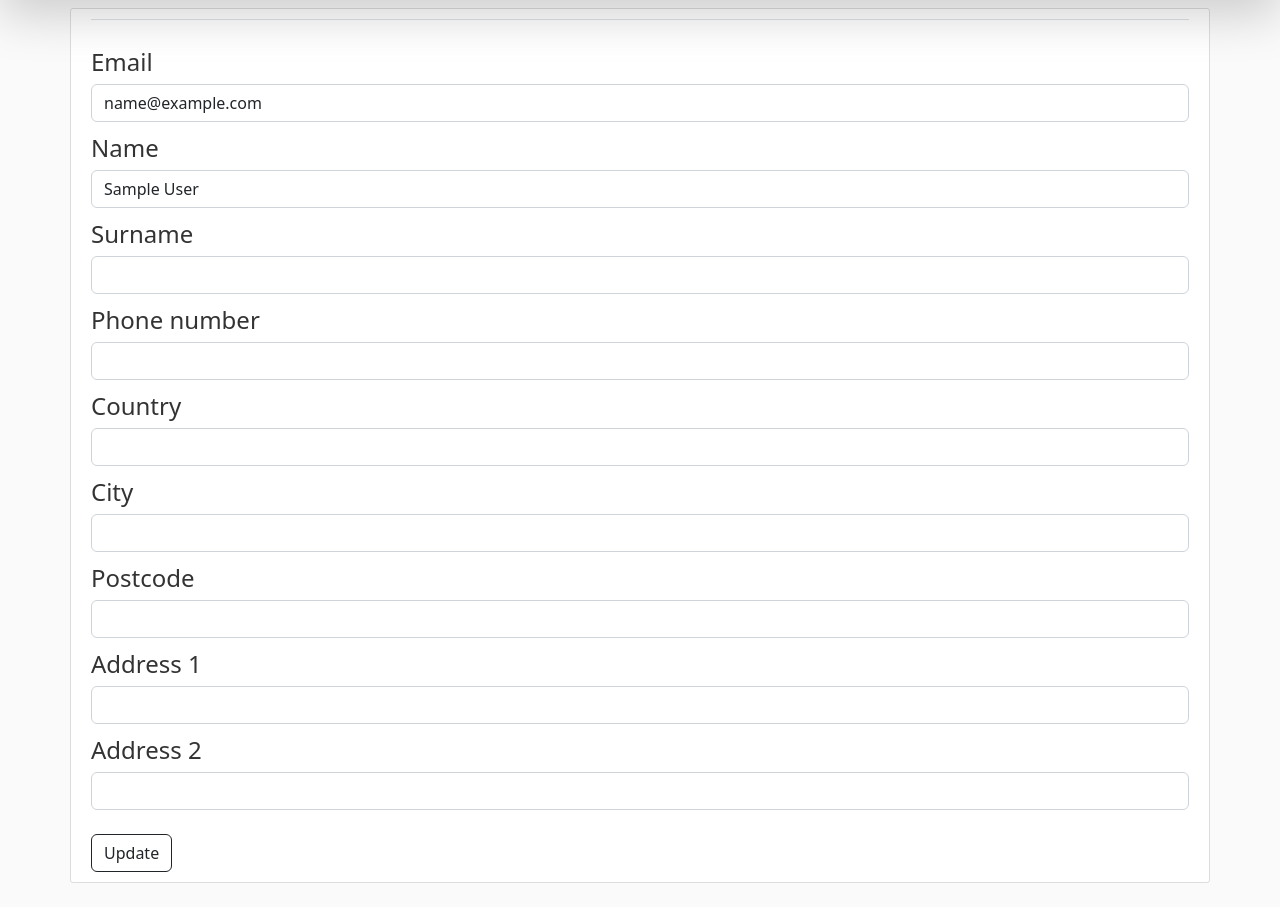
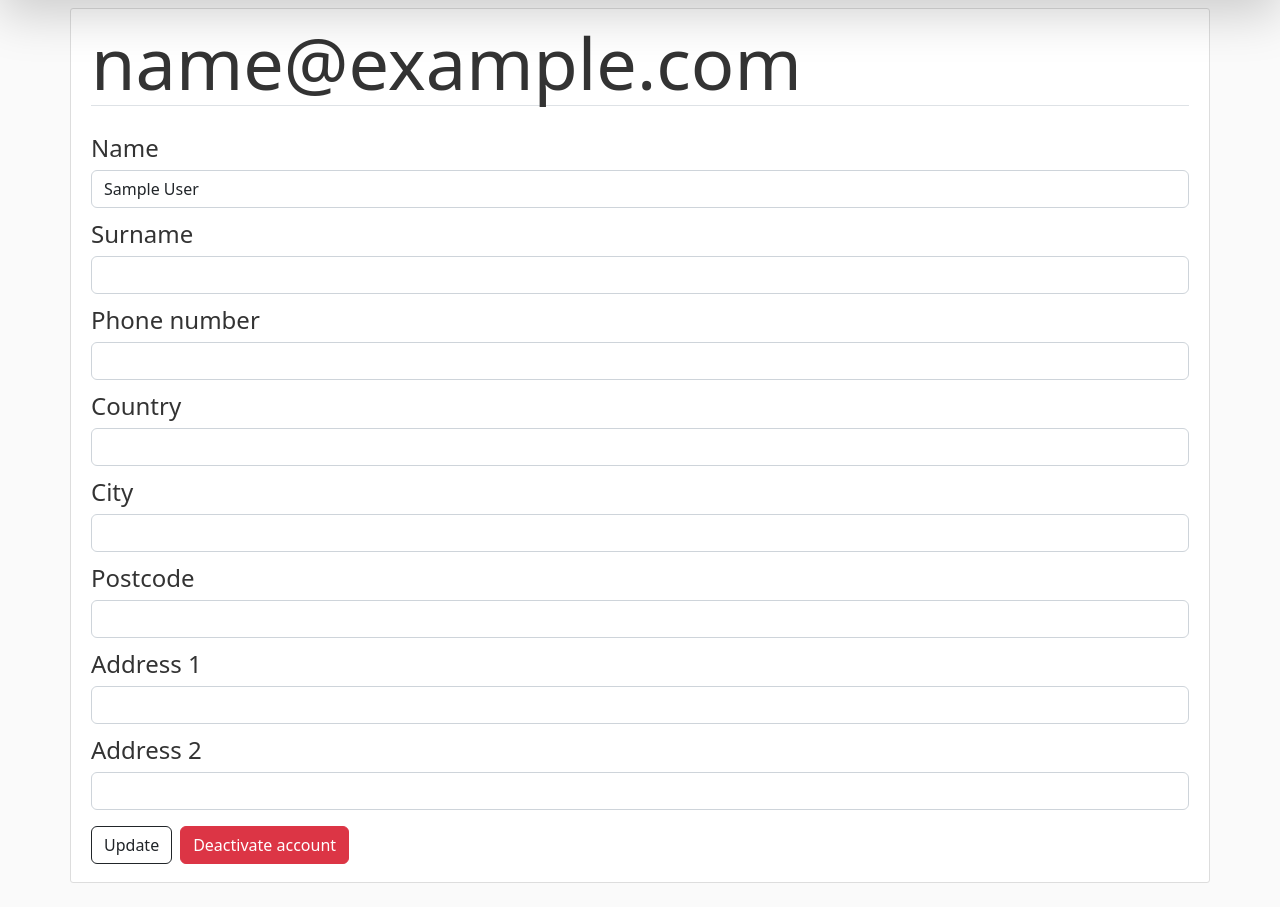
Before and after one commit to noel-ellis/ecommerce_website, a Django app: page /settings/ in a window 1280 px wide. Shown: the part 76-983 px from the top of the page. Run offline with Django 4.2, Linux system fonts and the light colour scheme; the visitor is signed in with stand-in values (Sample User, id 1).

Commit message:
added ability to deactivate your account

```diff
--- a/cart/cart.py
+++ b/cart/cart.py
@@ -8,6 +8,7 @@ class Cart:
         self.session = request.session
         if 'userdata' not in self.session:
             self.total_qty = 0
+
             self.total_price = 0
             self.cart = self.session['userdata'] = {}
             return
@@ -15,6 +16,8 @@ class Cart:
 
         if self.cart:
             self.total_price = self.count_total_price()
+            return
+        self.total_price = 0
 
     def add(self, product: Product, product_qty: int):
         product_id = str(product.id)
--- a/cart/templates/cart/summary.html
+++ b/cart/templates/cart/summary.html
@@ -45,7 +45,7 @@
     </div>
     <div class="d-flex flex-row justify-content-center align-items-center fixed-bottom bg-white shadow-lg px-5">
         <div class="d-flex align-items-cente mx-5">
-            <a id='cart-total-price' class="text-decoration-none text-dark fs-3" href="#">${{ cart.total }}</a>
+            <a id='cart-total-price' class="text-decoration-none text-dark fs-3" href="#">${{ cart.total_price }}</a>
         </div>
         <div class="flex-grow-1">
             <a class="w-100 btn btn-lg btn-dark my-2" type="button" href="{% url 'cart:checkout' %}">Checkout</a>
--- a/store/templates/store/base.html
+++ b/store/templates/store/base.html
@@ -62,7 +62,7 @@
                             </a>
 
                             <ul class="dropdown-menu dropdown-menu-end mt-2 my-auto">
-                                <li><h6 class="dropdown-header">{{ user.username }}</h6></li>
+                                <li><h6 class="dropdown-header">{{ user.email }}</h6></li>
                                 {% if perms.store.create_product %}
                                     <li><a class="dropdown-item" href="{% url 'store:collection-create' %}">Add collection</a></li>
                                     <li><a class="dropdown-item" href="{% url 'store:product-create' %}">Add product</a></li>
@@ -179,7 +179,7 @@
                             {% if not cart %}
                                 <p id="offcanvas-cart-total-price" class="text-end">$0</p>
                             {% else %}
-                                <p id="offcanvas-cart-total-price" class="text-end">${{ cart.total }}</p>
+                                <p id="offcanvas-cart-total-price" class="text-end">${{ cart.total_price }}</p>
                             {% endif %}
                         </div>
                     </div>
--- a/users/forms.py
+++ b/users/forms.py
@@ -31,7 +31,6 @@ class UserLoginForm(AuthenticationForm):
 
 
 class UserUpdateForm(forms.ModelForm):
-    email = forms.EmailField(label="Email")
     name = forms.CharField(label="Name")
     surname = forms.CharField(label="Surname")
     phone_number = forms.CharField(label="Phone number")
@@ -43,13 +42,10 @@ class UserUpdateForm(forms.ModelForm):
 
     class Meta:
         model = UserBase
-        fields = ['email', 'name', 'surname', 'phone_number', 'country', 'city', 'postcode', 'address_1', 'address_2']
+        fields = ['name', 'surname', 'phone_number', 'country', 'city', 'postcode', 'address_1', 'address_2']
 
     def __init__(self, *args, **kwargs):
         super().__init__(*args, **kwargs)
-        self.fields['email'].widget.attrs.update(
-            {'class': 'form-control mb-2', 'type': 'email'}
-        )
         self.fields['name'].widget.attrs.update(
             {'class': 'form-control mb-2'}
         )
--- a/users/templates/users/settings.html
+++ b/users/templates/users/settings.html
@@ -5,7 +5,7 @@
             {% csrf_token %}
             <fieldset class="form-group">
                 <legend class="border-bottom mb-4 display-2">
-                    <strong>{{ user.username }}</strong>
+                    <strong>{{ user.email }}</strong>
                 </legend>
                 {% for input in form %}
                     <p class='fs-4 mb-1'>{{ input.label }}</p>
@@ -13,8 +13,28 @@
                 {% endfor %}
 
             </fieldset>
-            <div class="form-group">
-                <button class="btn btn-outline-dark mt-3" type="submit>">Update</button>
+            <div class="d-flex flex-row my-2">
+                <button class="btn btn-outline-dark me-2" type="submit>">Update</button>
+                <!-- Button trigger modal -->
+                <button type="button" class="btn btn-danger" data-bs-toggle="modal" data-bs-target="#exampleModal">
+                    Deactivate account
+                </button>
+            </div>
+            <!-- Modal -->
+            <div class="modal fade" id="exampleModal" tabindex="-1" aria-labelledby="exampleModalLabel" aria-hidden="true">
+                <div class="modal-dialog">
+                    <div class="modal-content">
+                        <div class="modal-header">
+                            <h1 class="modal-title fs-5" id="exampleModalLabel">Are you sure?</h1>
+                            <button type="button" class="btn-close" data-bs-dismiss="modal" aria-label="Close"></button>
+                        </div>
+                        <div class="modal-body">Your data will be deleted in 30 days</div>
+                        <div class="modal-footer">
+                            <button type="button" class="btn btn-outline-dark" data-bs-dismiss="modal">Changed my mind</button>
+                            <a type="button" class="btn btn-danger" href="{% url 'users:deactivate'%}">Deactivate</a>
+                        </div>
+                    </div>
+                </div>
             </div>
         </form>
     </div>
--- a/users/urls.py
+++ b/users/urls.py
@@ -12,6 +12,7 @@ urlpatterns = [
     path('activate/<slug:uidb64>/<slug:token>', views.activate, name='activate'),
     path("login/", auth_views.LoginView.as_view(template_name='users/login.html', form_class=UserLoginForm), name='login'),
     path("logout/", auth_views.LogoutView.as_view(template_name='users/logout.html'), name='logout'),
+    path('deactivate/', views.deactivate, name='deactivate'),
     path(
         "password-reset/",
         auth_views.PasswordResetView.as_view(template_name='users/password_reset.html'),
--- a/users/views.py
+++ b/users/views.py
@@ -5,11 +5,12 @@ from django.contrib.sites.shortcuts import get_current_site
 from django.template.loader import render_to_string
 from django.utils.encoding import force_bytes, force_str
 from django.utils.http import urlsafe_base64_encode, urlsafe_base64_decode
-from django.contrib.auth import login
+from django.contrib.auth import login, logout
 
 from .forms import UserSignUpForm, UserUpdateForm
 from .models import UserBase
 from .token import account_activation_token
+
 
 def activate(request, uidb64, token):
     try:
@@ -27,8 +28,17 @@ def activate(request, uidb64, token):
     return render(request, 'users/signup/AccountActivationFailed.html')
 
 
+@login_required
+def deactivate(request):
+    user = request.user
+    logout(request)
+    user.is_active = False
+    user.save()
+    messages.success(request, 'Your account has been deactivated')
+    return redirect('store:main')
+
+
 def signup(request):
-
     if request.user.is_authenticated:
         return redirect('users:settings')
 
```
